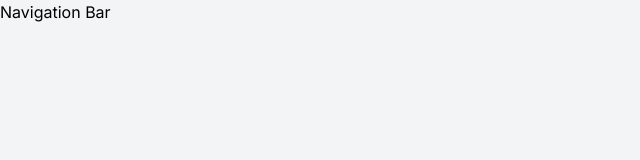
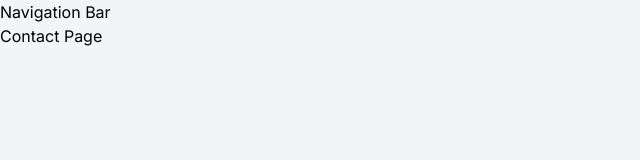
Before and after one commit to jate-koh/jate-koh-frontend, a React (Vite) app: page /contact in a window 1280 px wide. Shown: the top 160 px of the page, without its empty margins (0-640 px from the left). Built offline with nearby package versions, Linux system fonts and the light colour scheme.

Commit message:
[feat] add page routing

```diff
--- a/src/App.tsx
+++ b/src/App.tsx
@@ -1,13 +1,20 @@
 import { eventNames } from 'process';
 import React, { useEffect, useState } from 'react';
-import { BrowserRouter as Router, Route } from 'react-router-dom';
+import { BrowserRouter as Router, Routes, Route } from 'react-router-dom';
 
 import NavigationBar from '@/components/navbar/Navbar';
-
+import Leftbar from '@/components/sidebar/Leftbar';
+import { HomePage } from '@/pages/HomePage';
+import { ContactPage } from './pages/ContactPage';
 
 function App() {
-    return(
-        <NavigationBar />
+    return (
+        <Router>
+            <Routes>
+                <Route path='/' element={<HomePage />} />
+                <Route path='/contact' element={<ContactPage />} />
+            </Routes>
+        </Router>
     )
 }
 
--- a/src/index.tsx
+++ b/src/index.tsx
@@ -1,7 +1,5 @@
-import * as React from 'react';
-import { Provider } from 'react-redux';
+import React from 'react';
 import { createRoot } from 'react-dom/client';
-import { BrowserRouter } from 'react-router-dom'
 
 import '@/assets/css/index.css';
 
--- /dev/null
+++ b/src/pages/ContactPage.tsx
@@ -0,0 +1,13 @@
+
+import NavigationBar from "@/components/navbar/Navbar";
+
+export function ContactPage() {
+  return (
+    <div>
+        <NavigationBar />
+        <div>
+            <h1>Contact Page</h1>
+        </div>
+    </div>
+  );
+}
--- /dev/null
+++ b/src/pages/HomePage.tsx
@@ -0,0 +1,14 @@
+
+import NavigationBar from "@/components/navbar/Navbar";
+
+export function HomePage() {
+  return (
+    <div>
+        <NavigationBar />
+        <div className="flex flex-row">
+            <h1>Jate</h1>
+        </div>
+
+    </div>
+  );
+}
```
